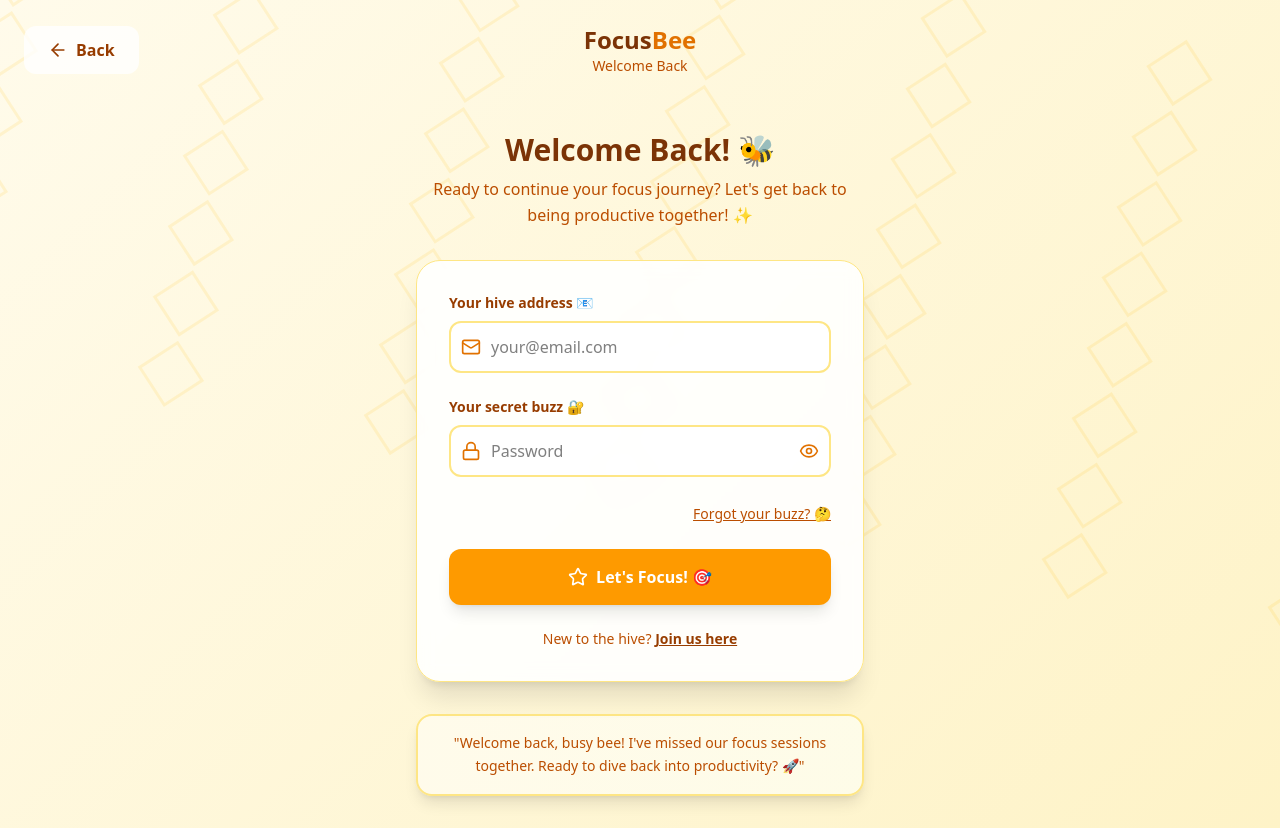
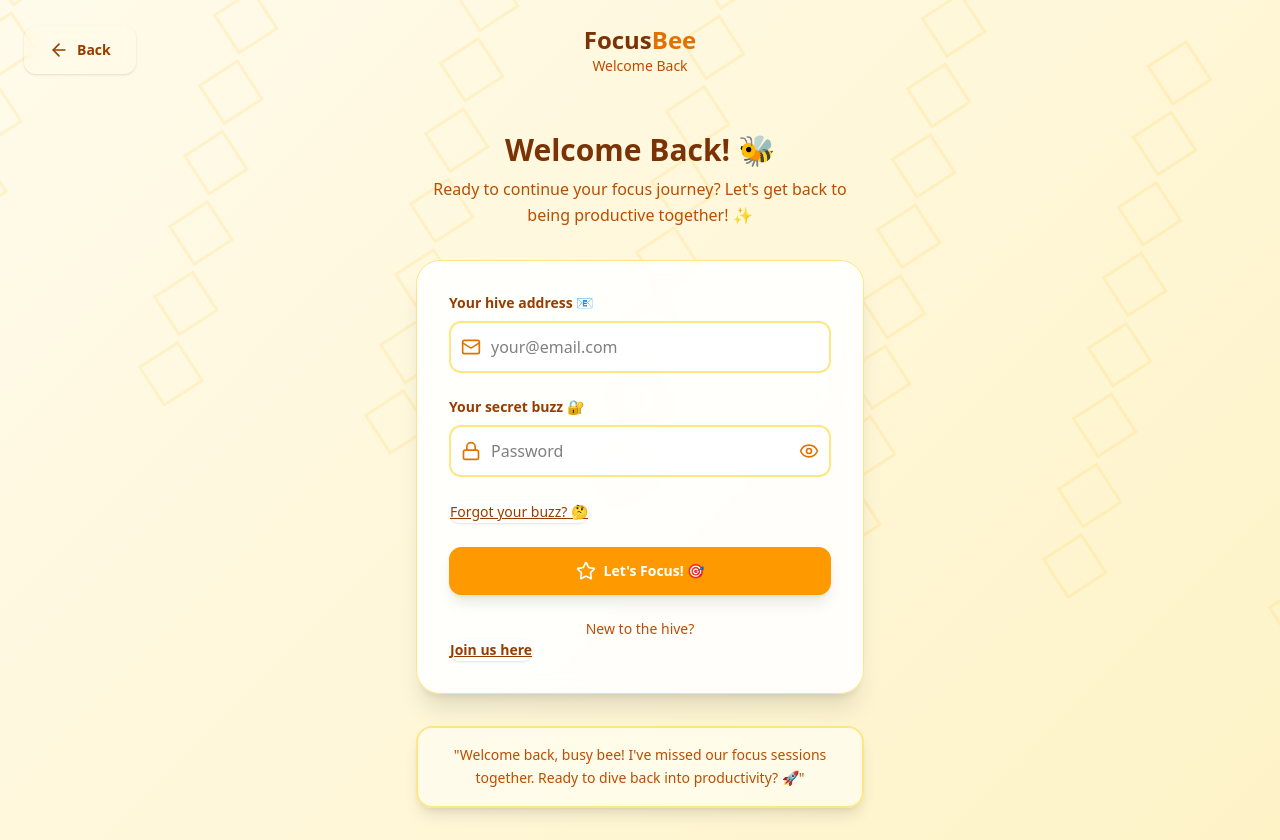
Before and after one commit to jabbarlee/focusbee, a Next.js app: page /signin in a window 1280 px wide. Built offline with nearby package versions, Linux system fonts and the light colour scheme; no server answers.

Commit message:
feat: add Button component with multiple variants and sizes for consistent UI

```diff
--- a/package.json
+++ b/package.json
@@ -13,6 +13,7 @@
   "dependencies": {
     "@supabase/supabase-js": "^2.50.3",
     "@types/ws": "^8.18.1",
+    "clsx": "^2.1.1",
     "concurrently": "^9.2.0",
     "firebase": "^11.10.0",
     "lucide-react": "^0.525.0",
@@ -22,6 +23,7 @@
     "react-dom": "^19.0.0",
     "socket.io": "^4.8.1",
     "socket.io-client": "^4.8.1",
+    "tailwind-merge": "^3.3.1",
     "ws": "^8.18.3"
   },
   "devDependencies": {
--- a/src/app/dashboard/page.tsx
+++ b/src/app/dashboard/page.tsx
@@ -7,6 +7,7 @@
 import { signOutUser } from "@/actions/auth";
 import { useSounds } from "@/hooks/useSounds";
 import { useWebSocket } from "@/hooks/useWebSocket";
+import { Button } from "@/components/ui";
 import {
   createSession,
   getUserStats,
@@ -227,9 +228,10 @@
                 {/* Navigation buttons with enhanced design language */}
                 <div className="flex items-center gap-3">
                   {/* Settings button */}
-                  <button
+                  <Button
+                    variant="secondary"
+                    size="md"
                     onClick={() => router.push("/account")}
-                    className="group relative flex items-center gap-2.5 px-5 py-3 bg-white/90 backdrop-blur-md hover:bg-white text-yellow-800 hover:text-yellow-900 font-semibold rounded-2xl transition-all duration-300 border border-yellow-200/60 hover:border-yellow-300/80 shadow-md hover:shadow-lg"
                     title="Account Settings"
                   >
                     <svg
@@ -244,14 +246,14 @@
                       />
                     </svg>
                     <span className="hidden sm:inline">Settings</span>
-                    <div className="absolute inset-0 bg-gradient-to-r from-yellow-100/0 via-yellow-100/30 to-yellow-100/0 rounded-2xl opacity-0 group-hover:opacity-100 transition-opacity duration-300"></div>
-                  </button>
+                  </Button>
 
                   {/* Logout button */}
-                  <button
+                  <Button
+                    variant="danger"
+                    size="md"
                     onClick={handleLogout}
                     disabled={isLoggingOut}
-                    className="group relative flex items-center gap-2.5 px-5 py-3 bg-gradient-to-r from-red-50 to-rose-50 backdrop-blur-md hover:from-red-100 hover:to-rose-100 text-red-700 hover:text-red-800 font-semibold rounded-2xl transition-all duration-300 border border-red-200/60 hover:border-red-300/80 shadow-lg hover:shadow-xl disabled:opacity-60 disabled:cursor-not-allowed"
                   >
                     {isLoggingOut ? (
                       <div className="w-5 h-5 border-2 border-red-600 border-t-transparent rounded-full animate-spin" />
@@ -264,8 +266,7 @@
                     <span className="hidden sm:inline">
                       {isLoggingOut ? "Buzzing away..." : "Sign Out"}
                     </span>
-                    <div className="absolute inset-0 bg-gradient-to-r from-red-100/0 via-red-100/20 to-red-100/0 rounded-2xl opacity-0 group-hover:opacity-100 transition-opacity duration-300"></div>
-                  </button>
+                  </Button>
                 </div>
               </div>
             </div>
--- a/src/app/signin/page.tsx
+++ b/src/app/signin/page.tsx
@@ -3,6 +3,7 @@
 import { useState } from "react";
 import { useRouter } from "next/navigation";
 import { signInWithEmail } from "@/actions/auth";
+import { Button } from "@/components/ui";
 import { ArrowLeft, Mail, Lock, Eye, EyeOff, Star } from "lucide-react";
 
 export default function SigninPage() {
@@ -75,13 +76,14 @@
       <div className="relative z-10 min-h-screen flex flex-col">
         {/* Header */}
         <header className="flex items-center justify-center p-6 relative">
-          <button
+          <Button
             onClick={handleBackToFocus}
-            className="absolute left-6 flex items-center justify-center gap-2 px-6 py-3 bg-white/80 hover:bg-white text-amber-800 font-bold rounded-xl transition-colors duration-200 h-12"
+            variant="ghost"
+            className="absolute left-6 flex items-center gap-2 px-6 py-3 h-12"
           >
             <ArrowLeft size={20} />
             Back
-          </button>
+          </Button>
           <div className="text-center">
             <h1 className="text-2xl font-bold text-amber-900">
               Focus<span className="text-amber-600">Bee</span>
@@ -173,19 +175,20 @@
 
                 {/* Forgot password link */}
                 <div className="text-right">
-                  <button
+                  <Button
                     type="button"
-                    className="text-sm text-amber-700 hover:text-amber-800 underline transition-colors duration-200"
+                    variant="ghost"
+                    className="text-sm underline p-0 h-auto font-normal"
                   >
                     Forgot your buzz? 🤔
-                  </button>
+                  </Button>
                 </div>
 
                 {/* Submit button */}
-                <button
+                <Button
                   type="submit"
                   disabled={isLoading}
-                  className="w-full bg-amber-500 hover:bg-amber-600 disabled:bg-amber-300 text-white font-bold py-4 rounded-xl transition-colors duration-200 shadow-lg hover:shadow-xl flex items-center justify-center gap-2 group"
+                  className="w-full py-4 shadow-lg hover:shadow-xl flex items-center justify-center gap-2 group disabled:opacity-50"
                 >
                   {isLoading ? (
                     <>
@@ -201,19 +204,20 @@
                       Let's Focus! 🎯
                     </>
                   )}
-                </button>
+                </Button>
               </form>
 
               {/* Footer */}
               <div className="mt-6 text-center">
                 <p className="text-sm text-amber-700">
                   New to the hive?{" "}
-                  <button
+                  <Button
                     onClick={handleSignUpRedirect}
-                    className="font-semibold text-amber-800 hover:text-amber-900 underline transition-colors duration-200"
+                    variant="ghost"
+                    className="font-semibold underline p-0 h-auto"
                   >
                     Join us here
-                  </button>
+                  </Button>
                 </p>
               </div>
             </div>
--- a/src/app/signup/page.tsx
+++ b/src/app/signup/page.tsx
@@ -3,15 +3,8 @@
 import { useState } from "react";
 import { useRouter } from "next/navigation";
 import { signUpWithEmail } from "@/actions/auth";
-import {
-  ArrowLeft,
-  Mail,
-  Lock,
-  User,
-  Eye,
-  EyeOff,
-  Star,
-} from "lucide-react";
+import { Button } from "@/components/ui";
+import { ArrowLeft, Mail, Lock, User, Eye, EyeOff, Star } from "lucide-react";
 
 export default function SignupPage() {
   const router = useRouter();
@@ -102,13 +95,14 @@
       <div className="relative z-10 min-h-screen flex flex-col">
         {/* Header */}
         <header className="flex items-center justify-center p-6 relative">
-          <button
+          <Button
             onClick={handleBackToFocus}
-            className="absolute left-6 flex items-center justify-center gap-2 px-6 py-3 bg-white/80 hover:bg-white text-amber-800 font-bold rounded-xl transition-colors duration-200 h-12"
+            variant="ghost"
+            className="absolute left-6 flex items-center gap-2 px-6 py-3 h-12"
           >
             <ArrowLeft size={20} />
             Back
-          </button>
+          </Button>
           <div className="text-center">
             <h1 className="text-2xl font-bold text-amber-900">
               Focus<span className="text-amber-600">Bee</span>
@@ -256,10 +250,10 @@
                 </div>
 
                 {/* Submit button */}
-                <button
+                <Button
                   type="submit"
                   disabled={isLoading}
-                  className="w-full bg-amber-500 hover:bg-amber-600 disabled:bg-amber-300 text-white font-bold py-4 rounded-xl transition-colors duration-200 shadow-lg hover:shadow-xl flex items-center justify-center gap-2 group"
+                  className="w-full py-4 shadow-lg hover:shadow-xl flex items-center justify-center gap-2 group disabled:opacity-50"
                 >
                   {isLoading ? (
                     <>
@@ -275,19 +269,20 @@
                       Join the Hive! 🎉
                     </>
                   )}
-                </button>
+                </Button>
               </form>
 
               {/* Footer */}
               <div className="mt-6 text-center">
                 <p className="text-sm text-amber-700">
                   Already part of the hive?{" "}
-                  <button
+                  <Button
                     onClick={handleSignInRedirect}
-                    className="font-semibold text-amber-800 hover:text-amber-900 underline transition-colors duration-200"
+                    variant="ghost"
+                    className="font-semibold underline p-0 h-auto"
                   >
                     Sign in here
-                  </button>
+                  </Button>
                 </p>
               </div>
             </div>{" "}
--- /dev/null
+++ b/src/components/ui/Button.tsx
@@ -0,0 +1,64 @@
+import { forwardRef } from "react";
+import { cn } from "@/lib/utils";
+
+export interface ButtonProps
+  extends React.ButtonHTMLAttributes<HTMLButtonElement> {
+  variant?:
+    | "default"
+    | "secondary"
+    | "outline"
+    | "ghost"
+    | "success"
+    | "danger"
+    | "warning";
+  size?: "sm" | "md" | "lg" | "icon";
+  children: React.ReactNode;
+}
+
+const Button = forwardRef<HTMLButtonElement, ButtonProps>(
+  (
+    { className, variant = "default", size = "md", children, ...props },
+    ref
+  ) => {
+    const baseStyles =
+      "group relative flex items-center justify-center font-semibold rounded-xl transition-all duration-200 shadow-sm hover:shadow-md backdrop-blur-sm disabled:opacity-60 disabled:cursor-not-allowed";
+
+    const variants = {
+      default:
+        "bg-amber-500 hover:bg-amber-600 text-white border border-amber-500 hover:border-amber-600",
+      secondary:
+        "bg-white/90 hover:bg-white text-amber-800 hover:text-amber-900 border border-amber-200 hover:border-amber-300",
+      outline:
+        "bg-white/80 hover:bg-white text-amber-800 hover:text-amber-900 border border-amber-200 hover:border-amber-300",
+      ghost:
+        "bg-transparent hover:bg-white/50 text-amber-800 hover:text-amber-900 border border-transparent hover:border-amber-200",
+      success:
+        "bg-white/90 hover:bg-white text-green-700 hover:text-green-800 border border-green-200 hover:border-green-300",
+      danger:
+        "bg-white/90 hover:bg-white text-red-700 hover:text-red-800 border border-red-200 hover:border-red-300",
+      warning:
+        "bg-white/90 hover:bg-white text-blue-700 hover:text-blue-800 border border-blue-200 hover:border-blue-300",
+    };
+
+    const sizes = {
+      sm: "px-4 py-2 text-sm gap-2 h-10",
+      md: "px-6 py-3 text-sm gap-2 h-12",
+      lg: "px-8 py-4 text-lg gap-3 h-16",
+      icon: "w-12 h-12 p-0",
+    };
+
+    return (
+      <button
+        className={cn(baseStyles, variants[variant], sizes[size], className)}
+        ref={ref}
+        {...props}
+      >
+        {children}
+      </button>
+    );
+  }
+);
+
+Button.displayName = "Button";
+
+export { Button };
--- /dev/null
+++ b/src/components/ui/index.ts
@@ -0,0 +1 @@
+export { Button } from "./Button";
--- /dev/null
+++ b/src/lib/utils.ts
@@ -0,0 +1,6 @@
+import { type ClassValue, clsx } from "clsx";
+import { twMerge } from "tailwind-merge";
+
+export function cn(...inputs: ClassValue[]) {
+  return twMerge(clsx(inputs));
+}
```
Also changed, not shown: src/app/focus/[sessionId]/page.tsx (+43 -43 lines), src/app/session/[sessionId]/page.tsx (+16 -14 lines), 1 other file (tests, documents, lock files or other folders).
